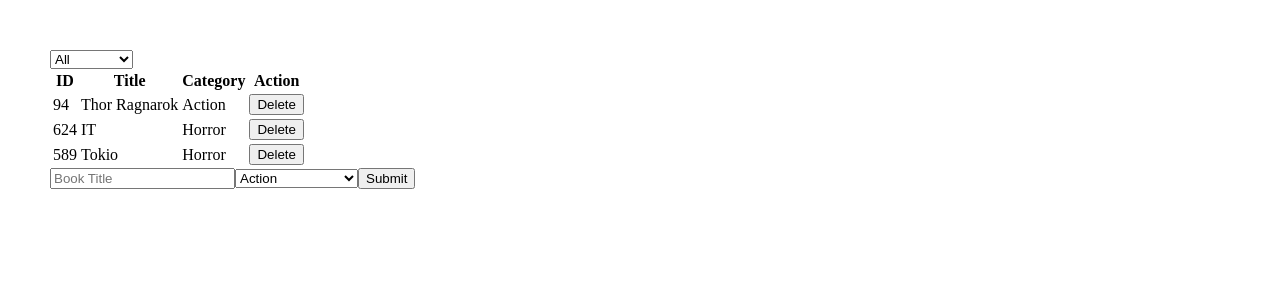
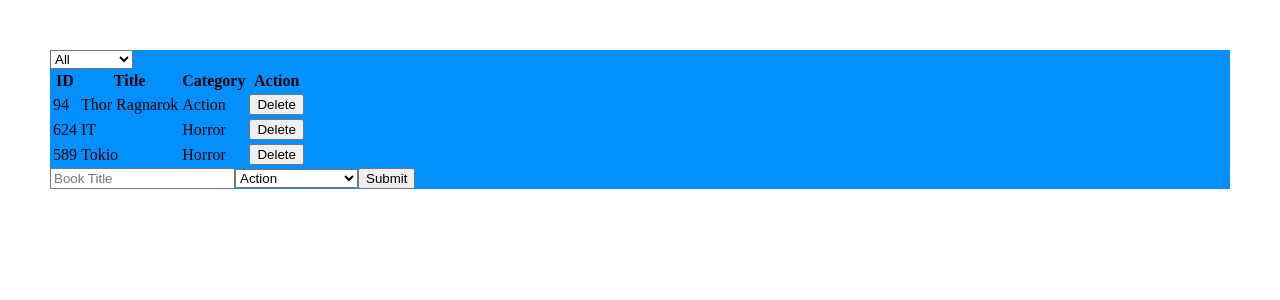
Before and after one commit to ansaryergesh/bookstore, a React (Create React App) app: page / in a window 1280 px wide. Shown: the top 300 px of the page. Built offline with nearby package versions, Linux system fonts and the light colour scheme.

Commit message:
variables folder to store varibale

```diff
--- a/src/components/App.scss
+++ b/src/components/App.scss
@@ -1,7 +1,9 @@
+@import '../variables/variable';
 $val: 50px;
 
 .App {
   margin: $val;
+  background-color: $main-color;
 }
 
 .bookTable tbody {}
--- /dev/null
+++ b/src/variables/_variable.scss
@@ -0,0 +1 @@
+$main-color:#0290ff;
```
